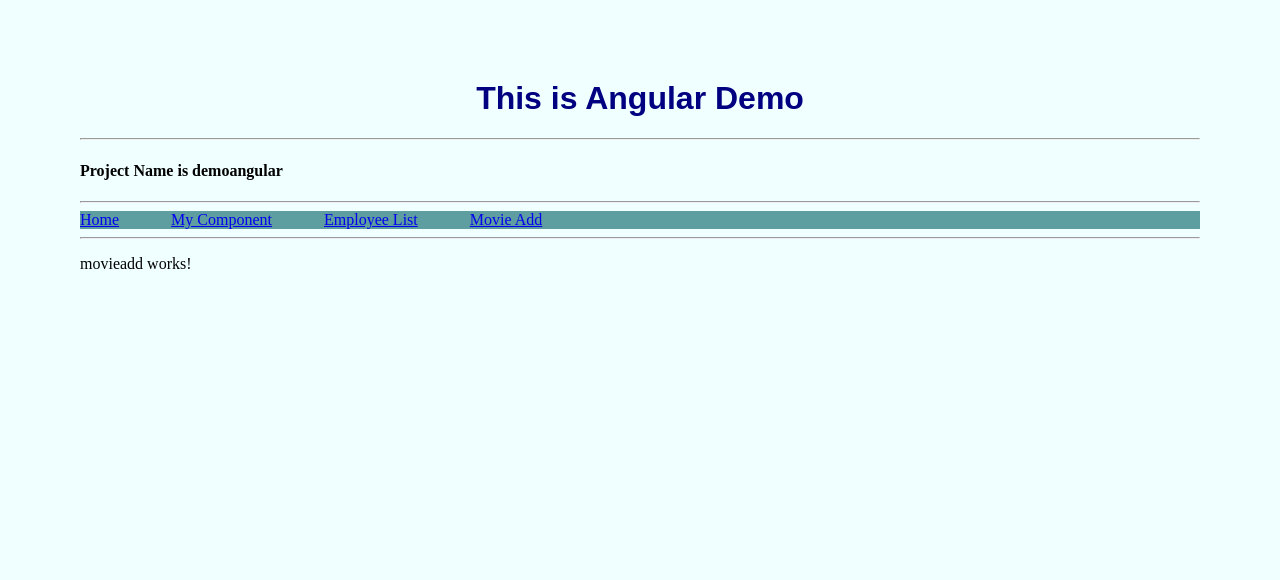
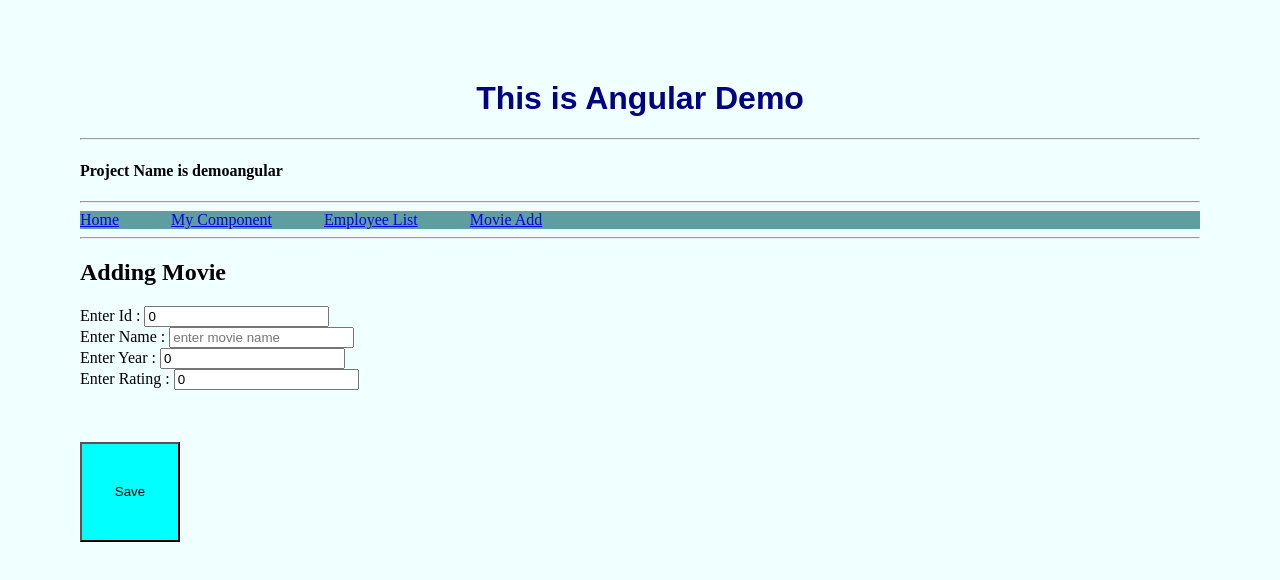
Before and after one commit to akbtech17/angular-lit-training, an Angular app in the folder demoangular/: page /movieadd in a window 1280 px wide. Shown: the top 580 px of the page. Built offline with nearby package versions, Linux system fonts and the light colour scheme.

Commit message:
created an ngForm with 2 way binding

```diff
--- a/demoangular/src/app/movieadd/movieadd.component.html
+++ b/demoangular/src/app/movieadd/movieadd.component.html
@@ -1 +1,31 @@
-<p>movieadd works!</p>
+<h2>Adding Movie</h2>
+
+<!-- #ngForm is used to degine the name of the form -->
+<form #movieForm="ngForm" (ngSubmit)="SaveData(movieData)">
+    <div>
+        <label for="id">Enter Id : </label>
+        <input type="text" id="id" name="id" [(ngModel)] = "movieData.id" #id="ngModel" />
+    </div>
+
+    <div>
+        <label for="name">Enter Name : </label>
+        <input type="text" id="name" name="name" [(ngModel)] = "movieData.name" #name="ngModel" placeholder="enter movie name"/>
+    </div>
+
+    <div>
+        <label for="year">Enter Year : </label>
+        <input type="text" id="year" name="year" [(ngModel)] = "movieData.year" #year="ngModel" />
+    </div>
+
+    <div>
+        <label for="rating">Enter Rating : </label>
+        <input type="text" id="rating" name="rating" [(ngModel)] = "movieData.rating" #rating="ngModel" />
+    </div>
+    <br>
+    <br>
+
+    <p>
+        <input type="submit" value="Save" style="background-color: cyan; width: 100px; height:100px;" />
+    </p>
+
+</form>
```
Also changed, not shown: demoangular/src/app/movieadd/movieadd.component.ts (+0 -7 lines).
